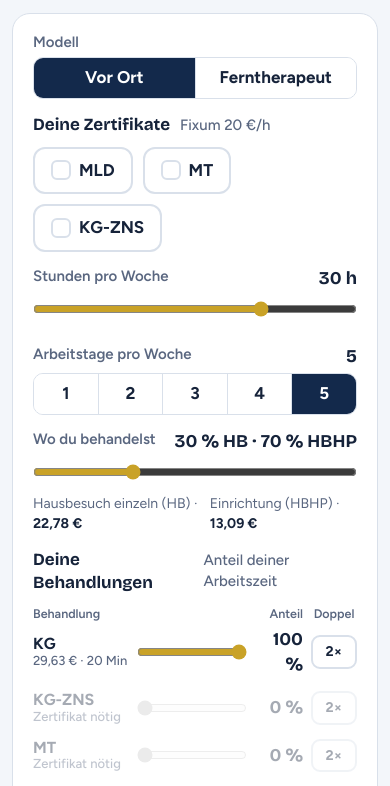
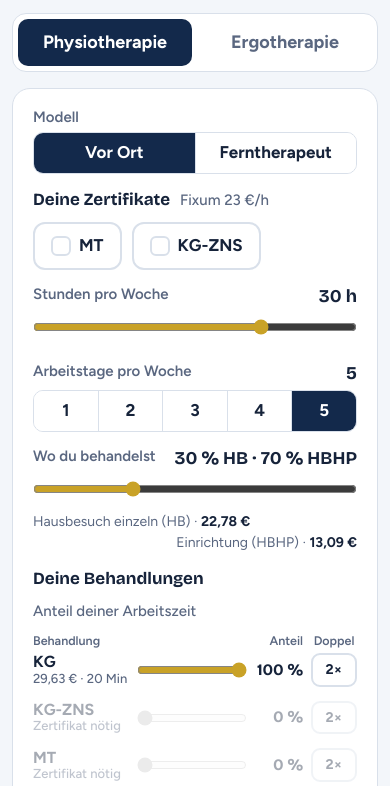
Before and after one commit to Alex-Fast231/Vorstellung, a plain HTML site: page index.html in a window 390 px wide. Shown: the part 57-843 px from the top of the page. Drawn offline with nearby package versions, Linux system fonts and the light colour scheme.

Commit message:
Fixum 23 € (+1 € je MT/ZNS), MLD ohne Zertifikat, Reiter Ergotherapie, PWA
- MLD-Zertifikat entfernt, MLD-Behandlungen bleiben wählbar
- Fixum Physio: 23 € Basis, +1 € je MT- bzw. ZNS-Zertifikat (max. 25 €)
- Neuer Reiter Ergotherapie: Fixum 24 €, 10 % Provision, MF/SP/PF/HL, HB 28,96 €, HBHP 18,71 €
- Als App installierbar: Manifest, Icons, Service Worker (offline nutzbar)

Co-Authored-By: Claude Opus 5.5 <noreply@anthropic.com>
Claude-Session: https://claude.ai/code/session_01LCqha5xsAaJRtCTdVrKYx1

```diff
--- a/index.html
+++ b/index.html
@@ -4,6 +4,15 @@
 <meta charset="utf-8">
 <meta name="viewport" content="width=device-width, initial-scale=1, viewport-fit=cover">
 <title>FaSt Verdienstrechner</title>
+<meta name="description" content="Verdienstrechner für Physio- und Ergotherapeuten bei FaSt">
+<meta name="theme-color" content="#13294B">
+<link rel="manifest" href="manifest.webmanifest">
+<link rel="icon" type="image/png" sizes="192x192" href="icons/icon-192.png">
+<link rel="apple-touch-icon" href="icons/apple-touch-icon.png">
+<meta name="apple-mobile-web-app-capable" content="yes">
+<meta name="mobile-web-app-capable" content="yes">
+<meta name="apple-mobile-web-app-status-bar-style" content="black-translucent">
+<meta name="apple-mobile-web-app-title" content="FaSt Gehalt">
 <link rel="preconnect" href="https://fonts.googleapis.com">
 <link rel="preconnect" href="https://fonts.gstatic.com" crossorigin>
 <link href="https://fonts.googleapis.com/css2?family=Bricolage+Grotesque:opsz,wght@12..96,500;12..96,700;12..96,800&family=Figtree:wght@400;500;600;700&display=swap" rel="stylesheet">
@@ -66,6 +75,11 @@ input[type=range]{width:100%;accent-color:var(--gold);height:28px;margin:0;curso
 .seg button:last-child{border-right:0}
 .seg button[aria-pressed="true"]{background:var(--navy);color:#fff}
 
+.fach{display:flex;gap:6px;background:var(--surface);border:1px solid var(--line);border-radius:14px;padding:5px;margin-bottom:16px}
+.fach button{flex:1;border:0;background:none;border-radius:10px;padding:11px 0;font-weight:700;font-size:18px;cursor:pointer;color:var(--muted)}
+.fach button[aria-pressed="true"]{background:var(--navy);color:#fff}
+.nodblcol .trow,.nodblcol .mixhead{grid-template-columns:118px minmax(0,1fr) 58px}
+.nodblcol .mixhead span:last-child{display:none}
 .place-labels{display:flex;justify-content:space-between;font-size:14px;color:var(--muted);margin-top:2px}
 .place-labels b{color:var(--ink)}
 
@@ -73,7 +87,7 @@ input[type=range]{width:100%;accent-color:var(--gold);height:28px;margin:0;curso
 .trow{display:grid;grid-template-columns:118px minmax(0,1fr) 58px 52px;align-items:center;gap:12px;padding:4px 0}
 .tname{font-weight:700;font-size:16px;line-height:1.15}
 .tname small{display:block;font-weight:500;font-size:13px;color:var(--muted)}
-.tpct{font-family:"Bricolage Grotesque",sans-serif;font-weight:700;font-size:18px;text-align:right}
+.tpct{white-space:nowrap;font-family:"Bricolage Grotesque",sans-serif;font-weight:700;font-size:18px;text-align:right}
 .dbl{border:2px solid var(--line);background:var(--surface);border-radius:9px;font-weight:700;font-size:14px;padding:5px 0;cursor:pointer}
 .dbl[aria-pressed="true"]{background:var(--navy);border-color:var(--navy);color:#fff}
 .trow.locked{opacity:.38}
@@ -94,7 +108,7 @@ input[type=range]{width:100%;accent-color:var(--gold);height:28px;margin:0;curso
 .legend i{display:inline-block;width:10px;height:10px;border-radius:3px;margin-right:6px;vertical-align:1px}
 .stats{display:grid;grid-template-columns:1fr 1fr;gap:12px;margin-top:20px}
 .stat{background:var(--navy-2);border-radius:14px;padding:12px 14px}
-.stat .v{font-size:28px;font-weight:700;margin-top:2px}
+.stat .v{white-space:nowrap;font-size:28px;font-weight:700;margin-top:2px}
 .stat.wide{grid-column:1/-1;display:flex;justify-content:space-between;align-items:center}
 .stat.wide .v{font-size:36px;color:var(--gold)}
 .note{font-size:13px;color:var(--on-navy-muted);margin-top:14px;line-height:1.45}
@@ -109,6 +123,12 @@ input[type=range]{width:100%;accent-color:var(--gold);height:28px;margin:0;curso
   .row2{grid-template-columns:1fr}
   header h1{display:none}
   .trow,.mixhead{grid-template-columns:96px minmax(0,1fr) 48px 46px;gap:8px}
+  .nodblcol .trow,.nodblcol .mixhead{grid-template-columns:96px minmax(0,1fr) 48px}
+  .place-labels{flex-direction:column;gap:2px}
+  .tpct{font-size:16px}
+  .stat.wide .v{font-size:30px}
+  .block h2{flex-wrap:wrap}
+  .place-labels span:last-child{text-align:right}
 }
 @media (prefers-reduced-motion:reduce){.split .f,.split .p{transition:none}}
 </style>
@@ -124,9 +144,13 @@ input[type=range]{width:100%;accent-color:var(--gold);height:28px;margin:0;curso
     </div>
   </header>
 
+  <nav class="fach" id="fach" aria-label="Fachbereich">
+    <button data-f="physio">Physiotherapie</button><button data-f="ergo">Ergotherapie</button>
+  </nav>
+
   <div class="grid">
     <div class="panel inputs">
-      <section class="block row2">
+      <section class="block row2" id="modelWrap">
         <div class="field">
           <label>Modell</label>
           <div class="seg" id="model"><button data-m="local">Vor Ort</button><button data-m="remote">Ferntherapeut</button></div>
@@ -141,8 +165,8 @@ input[type=range]{width:100%;accent-color:var(--gold);height:28px;margin:0;curso
         <div class="kminfo">Eigenes Auto: <b>Kilometergeld 0,30 € pro km</b>, zusätzlich zum Gehalt</div>
       </section>
 
-      <section class="block">
-        <h2>Deine Zertifikate <small id="fixLabel">Fixum 20 €/h</small></h2>
+      <section class="block" id="certWrap">
+        <h2>Deine Zertifikate <small id="fixLabel">Fixum 23 €/h</small></h2>
         <div class="chips" id="certs"></div>
       </section>
 
@@ -161,8 +185,8 @@ input[type=range]{width:100%;accent-color:var(--gold);height:28px;margin:0;curso
         <label for="hb">Wo du behandelst <b id="hbV"></b></label>
         <input type="range" id="hb" min="0" max="100" step="5" value="30">
         <div class="place-labels">
-          <span>Hausbesuch einzeln (HB) · <b>22,78 €</b></span>
-          <span>Einrichtung (HBHP) · <b>13,09 €</b></span>
+          <span>Hausbesuch einzeln (HB) · <b id="hbP"></b></span>
+          <span>Einrichtung (HBHP) · <b id="hbhpP"></b></span>
         </div>
       </section>
 
@@ -195,56 +219,78 @@ input[type=range]{width:100%;accent-color:var(--gold);height:28px;margin:0;curso
 
 <script>
 (function(){
-  const HB = 22.78, HBHP = 13.09, BASE = 20, PROV = 0.10, PROV_OWN = 0.12;
-  const CERTS = [{id:"MLD",label:"MLD"},{id:"MT",label:"MT"},{id:"ZNS",label:"KG-ZNS"}];
-  const T = [
+  // Fachbereiche: Preise, Fixum, Provision
+  const FACH = {
+    physio: {
+      base:23, prov:0.10, provOwn:0.12, hb:22.78, hbhp:13.09, remote:true,
+      certs:[{id:"MT",label:"MT"},{id:"ZNS",label:"KG-ZNS"}],   // je Zertifikat +1 €/h Fixum
+      T:[
         {id:"KG",    label:"KG",      price:29.63, min:20, cert:null,  dbl:true},
         {id:"ZNS",   label:"KG-ZNS",  price:47.06, min:20, cert:"ZNS", dbl:true},
         {id:"MT",    label:"MT",      price:35.59, min:20, cert:"MT",  dbl:true},
-    {id:"MLD30", label:"MLD 30",  price:35.97, min:20, cert:"MLD", dbl:true},
-    {id:"MLD45", label:"MLD 45",  price:53.94, min:40, cert:"MLD", dbl:false},
-    {id:"MLD60", label:"MLD 60",  price:71.94, min:60, cert:"MLD", dbl:false}
-  ];
+        {id:"MLD30", label:"MLD 30",  price:35.97, min:20, cert:null,  dbl:true},
+        {id:"MLD45", label:"MLD 45",  price:53.94, min:40, cert:null,  dbl:false},
+        {id:"MLD60", label:"MLD 60",  price:71.94, min:60, cert:null,  dbl:false}
+      ]
+    },
+    ergo: {
+      base:24, prov:0.10, provOwn:0.10, hb:28.96, hbhp:18.71, remote:false,
+      certs:[],
+      T:[
+        {id:"MF", label:"MF", price:59.27, min:30, cert:null, dbl:false},
+        {id:"SP", label:"SP", price:79.03, min:45, cert:null, dbl:false},
+        {id:"PF", label:"PF", price:98.79, min:60, cert:null, dbl:false},
+        {id:"HL", label:"HL", price:59.27, min:30, cert:null, dbl:false}
+      ]
+    }
+  };
   const eur = (v,d=2)=>v.toLocaleString("de-DE",{minimumFractionDigits:d,maximumFractionDigits:d});
 
-
-  let S;
-  function fresh(){
-    S = {certs:{MLD:false,MT:false,ZNS:false}, hours:30, days:5, hb:30, model:"local", car:"own",
-         share:{KG:100,ZNS:0,MT:0,MLD30:0,MLD45:0,MLD60:0}, dbl:{}};
+  let S, F;
+  function freshMix(f){
+    const share={}; FACH[f].T.forEach((t,i)=>share[t.id]=i===0?100:0);
+    return {share, dbl:{}};
+  }
+  function fresh(f){
+    S = {fach:f||"physio", certs:{MT:false,ZNS:false}, hours:30, days:5, hb:30, model:"local", car:"own",
+         mix:{physio:freshMix("physio"), ergo:freshMix("ergo")}};
+    F = FACH[S.fach];
   }
   fresh();
+  const M = ()=>S.mix[S.fach];
 
   const enabled = t => !t.cert || S.certs[t.cert];
 
   function setShare(id, v){
-    const en = T.filter(enabled).map(t=>t.id);
+    const sh=M().share;
+    const en = F.T.filter(enabled).map(t=>t.id);
     const others = en.filter(x=>x!==id);
-    if(!others.length){ S.share[id]=100; return; }
+    if(!others.length){ sh[id]=100; return; }
     v = Math.max(0,Math.min(100,v));
-    S.share[id]=v;
+    sh[id]=v;
     const rest = 100 - v;
-    const sum = others.reduce((a,x)=>a+S.share[x],0);
-    others.forEach(x=>{ S.share[x] = sum>0 ? S.share[x]*rest/sum : rest/others.length; });
+    const sum = others.reduce((a,x)=>a+sh[x],0);
+    others.forEach(x=>{ sh[x] = sum>0 ? sh[x]*rest/sum : rest/others.length; });
   }
   function normalize(){
-    T.forEach(t=>{ if(!enabled(t)){ S.share[t.id]=0; S.dbl[t.id]=false; } });
-    const en = T.filter(enabled).map(t=>t.id);
-    const sum = en.reduce((a,x)=>a+S.share[x],0);
-    if(sum<=0){ en.forEach(x=>S.share[x]=0); S.share.KG=100; }
-    else en.forEach(x=>S.share[x]=S.share[x]*100/sum);
+    const sh=M().share, dbl=M().dbl;
+    F.T.forEach(t=>{ if(!enabled(t)){ sh[t.id]=0; dbl[t.id]=false; } });
+    const en = F.T.filter(enabled).map(t=>t.id);
+    const sum = en.reduce((a,x)=>a+sh[x],0);
+    if(sum<=0){ en.forEach(x=>sh[x]=0); sh[F.T[0].id]=100; }
+    else en.forEach(x=>sh[x]=sh[x]*100/sum);
   }
 
-  // build certificate chips
+  // Zertifikate (nur Physio)
   const certsEl = document.getElementById("certs");
-  CERTS.forEach(c=>{
+  FACH.physio.certs.forEach(c=>{
     const b=document.createElement("button"); b.className="chip"; b.dataset.id=c.id;
     b.innerHTML='<span class="box"></span>'+c.label;
     b.onclick=()=>{ S.certs[c.id]=!S.certs[c.id]; normalize(); render(); };
     certsEl.appendChild(b);
   });
 
-  // days segmented
+  // Arbeitstage
   const daysEl=document.getElementById("days");
   [1,2,3,4,5].forEach(d=>{
     const b=document.createElement("button"); b.textContent=d; b.dataset.d=d;
@@ -252,28 +298,42 @@ input[type=range]{width:100%;accent-color:var(--gold);height:28px;margin:0;curso
     daysEl.appendChild(b);
   });
 
-  // treatment rows
+  // Behandlungszeilen je Fachbereich
   const mixEl=document.getElementById("mix");
-  T.forEach(t=>{
+  let builtFor=null;
+  function buildMix(){
+    if(builtFor===S.fach) return;
+    builtFor=S.fach;
+    mixEl.innerHTML="";
+    const anyDbl=F.T.some(t=>t.dbl);
+    mixEl.parentElement.classList.toggle("nodblcol",!anyDbl);
+    F.T.forEach(t=>{
       const r=document.createElement("div"); r.className="trow"; r.dataset.id=t.id;
       r.innerHTML =
         '<div class="tname">'+t.label+'<small class="meta"></small></div>'+
         '<input type="range" min="0" max="100" step="1" aria-label="Anteil '+t.label+'">'+
         '<div class="tpct"></div>'+
-      (t.dbl ? '<button class="dbl" aria-label="Doppeltermin '+t.label+'">2×</button>' : '<div class="nodbl">–</div>');
+        (!anyDbl ? '' : t.dbl ? '<button class="dbl" aria-label="Doppeltermin '+t.label+'">2×</button>' : '<div class="nodbl">–</div>');
       r.querySelector("input").addEventListener("input",e=>{ setShare(t.id, +e.target.value); render(); });
       const db=r.querySelector(".dbl");
-    if(db) db.onclick=()=>{ S.dbl[t.id]=!S.dbl[t.id]; render(); };
+      if(db) db.onclick=()=>{ M().dbl[t.id]=!M().dbl[t.id]; render(); };
       mixEl.appendChild(r);
     });
+  }
 
+  const fachEl=document.getElementById("fach");
+  fachEl.querySelectorAll("button").forEach(b=>b.onclick=()=>{ S.fach=b.dataset.f; F=FACH[S.fach]; render(); });
   document.getElementById("hours").addEventListener("input",e=>{S.hours=+e.target.value; render();});
   document.getElementById("hb").addEventListener("input",e=>{S.hb=+e.target.value; render();});
   const modelEl=document.getElementById("model"), carEl=document.getElementById("car");
   modelEl.querySelectorAll("button").forEach(b=>b.onclick=()=>{S.model=b.dataset.m; render();});
   carEl.querySelectorAll("button").forEach(b=>b.onclick=()=>{S.car=b.dataset.c; render();});
-  document.getElementById("reset").onclick=()=>{ fresh(); render(); };
-  document.getElementById("fs").onclick=()=>{
+  document.getElementById("reset").onclick=()=>{ fresh(S.fach); render(); };
+
+  const fsBtn=document.getElementById("fs");
+  const standalone = matchMedia("(display-mode: standalone)").matches || navigator.standalone;
+  if(standalone || !document.documentElement.requestFullscreen) fsBtn.hidden=true;
+  fsBtn.onclick=()=>{
     try{
       if(!document.fullscreenElement) document.documentElement.requestFullscreen();
       else document.exitFullscreen();
@@ -281,48 +341,54 @@ input[type=range]{width:100%;accent-color:var(--gold);height:28px;margin:0;curso
   };
 
   function calc(){
-    const fix = BASE + Object.values(S.certs).filter(Boolean).length;
+    const certCount = F.certs.filter(c=>S.certs[c.id]).length;
+    const fix = F.base + certCount;
     const h = S.hb/100;
-    const pausch = h*HB + (1-h)*HBHP;
+    const pausch = h*F.hb + (1-h)*F.hbhp;
+    const mix=M();
     let revH=0, visitsH=0;
-    T.forEach(t=>{
-      const sh=S.share[t.id]/100; if(!sh) return;
-      const f = (t.dbl && S.dbl[t.id]) ? 2 : 1;
+    F.T.forEach(t=>{
+      const sh=mix.share[t.id]/100; if(!sh) return;
+      const f = (t.dbl && mix.dbl[t.id]) ? 2 : 1;
       const perHour = 60/(t.min*f);
       revH += sh*perHour*(t.price*f + pausch);
       visitsH += sh*perHour;
     });
-    const own = S.model==="remote" && S.car==="own";
-    const prov = own ? PROV_OWN : PROV;
+    const remote = F.remote && S.model==="remote";
+    const own = remote && S.car==="own";
+    const prov = own ? F.provOwn : F.prov;
     const provH = revH*prov;
     const vacDays = Math.round(30*S.days/5);
-    const vacWeeks = vacDays/S.days;
-    const workWeeks = 52 - vacWeeks;
-    const yFix = fix*S.hours*52;
-    const yProv = provH*S.hours*52;
-    const year = yFix+yProv;
-    return {fix,provH,rate:fix+provH,revW:revH*S.hours,visitsW:visitsH*S.hours,vacDays,year,month:year/12,yFix,yProv,prov,own};
+    const year = (fix+provH)*S.hours*52;
+    return {fix,provH,rate:fix+provH,revW:revH*S.hours,visitsW:visitsH*S.hours,vacDays,year,month:year/12,prov,own};
   }
 
   function render(){
+    buildMix();
     const R=calc();
+    fachEl.querySelectorAll("button").forEach(b=>b.setAttribute("aria-pressed",b.dataset.f===S.fach));
+    document.getElementById("certWrap").hidden = !F.certs.length;
+    document.getElementById("modelWrap").hidden = !F.remote;
     document.getElementById("fixLabel").textContent="Fixum "+R.fix+" €/h";
-    certsEl.querySelectorAll(".chip").forEach(b=>b.setAttribute("aria-pressed",S.certs[b.dataset.id]));
+    certsEl.querySelectorAll(".chip").forEach(b=>b.setAttribute("aria-pressed",!!S.certs[b.dataset.id]));
     document.getElementById("hours").value=S.hours;
     document.getElementById("hoursV").textContent=S.hours+" h";
     document.getElementById("daysV").textContent=S.days;
     daysEl.querySelectorAll("button").forEach(b=>b.setAttribute("aria-pressed",+b.dataset.d===S.days));
     document.getElementById("hb").value=S.hb;
     document.getElementById("hbV").textContent=S.hb+" % HB · "+(100-S.hb)+" % HBHP";
+    document.getElementById("hbP").textContent=eur(F.hb)+" €";
+    document.getElementById("hbhpP").textContent=eur(F.hbhp)+" €";
 
+    const mix=M();
     mixEl.querySelectorAll(".trow").forEach(r=>{
-      const t=T.find(x=>x.id===r.dataset.id), en=enabled(t), d=t.dbl&&S.dbl[t.id];
+      const t=F.T.find(x=>x.id===r.dataset.id), en=enabled(t), d=t.dbl&&mix.dbl[t.id];
       r.classList.toggle("locked",!en);
       r.querySelector(".meta").textContent = en
         ? eur(t.price*(d?2:1))+" € · "+(t.min*(d?2:1))+" Min"
         : "Zertifikat nötig";
-      const inp=r.querySelector("input"); inp.value=Math.round(S.share[t.id]); inp.disabled=!en;
-      r.querySelector(".tpct").textContent=Math.round(S.share[t.id])+" %";
+      const inp=r.querySelector("input"); inp.value=Math.round(mix.share[t.id]); inp.disabled=!en;
+      r.querySelector(".tpct").textContent=Math.round(mix.share[t.id])+" %";
       const db=r.querySelector(".dbl"); if(db){ db.setAttribute("aria-pressed",!!d); db.disabled=!en; }
     });
 
@@ -349,6 +415,10 @@ input[type=range]{width:100%;accent-color:var(--gold);height:28px;margin:0;curso
       "Berechnet im offiziellen Zeittakt, Feiertage nicht gesondert eingerechnet. Alle Beträge brutto.";
   }
   render();
+
+  if("serviceWorker" in navigator && location.protocol==="https:"){
+    addEventListener("load",()=>navigator.serviceWorker.register("sw.js").catch(()=>{}));
+  }
 })();
 </script>
 </body>
```
Also changed, not shown: sw.js (added, +30 -0 lines), icons/apple-touch-icon.png (added), icons/icon-192.png (added), icons/icon-512.png (added), icons/icon-maskable-512.png (added), manifest.webmanifest (added). Lines whose indentation alone changed are shown as unchanged.
